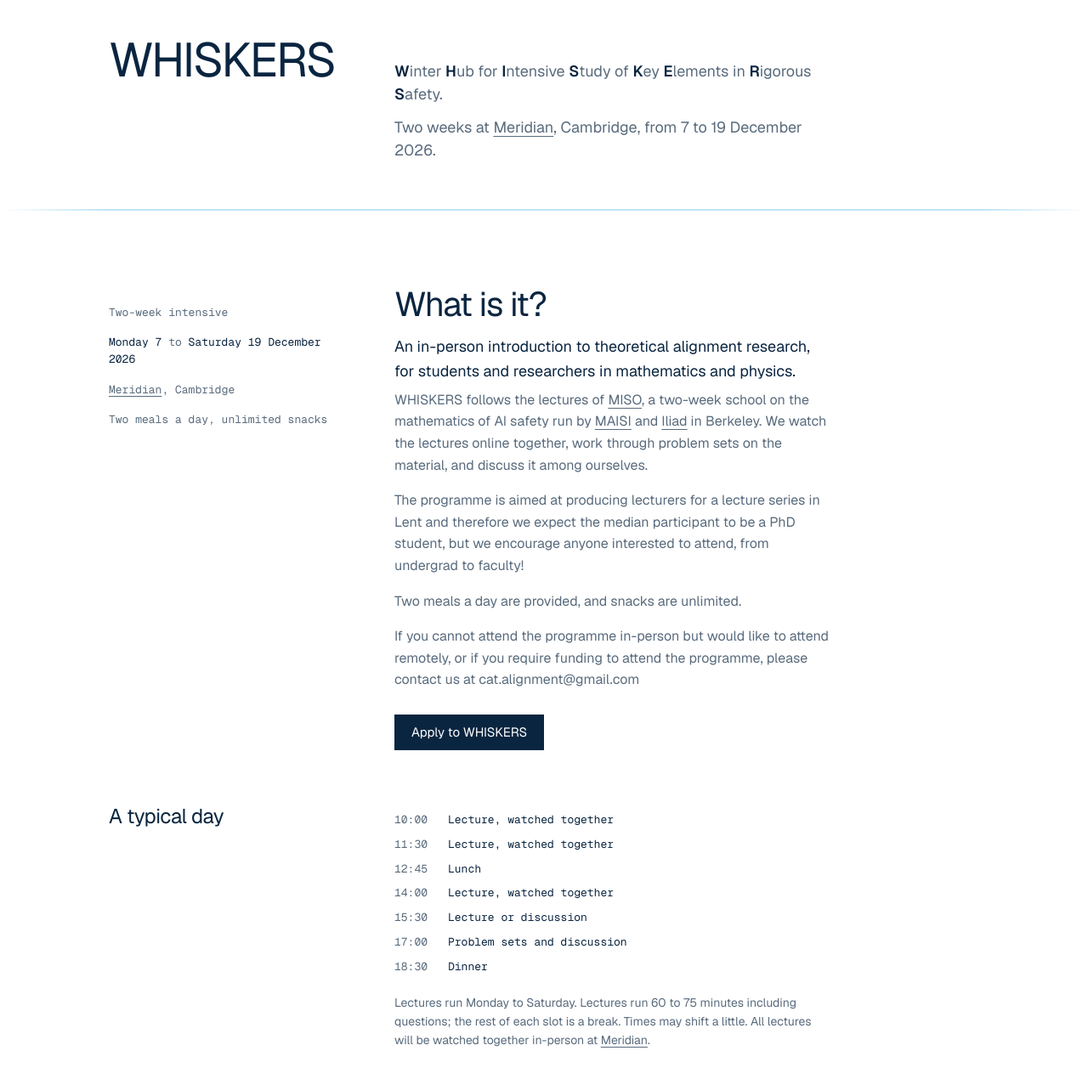
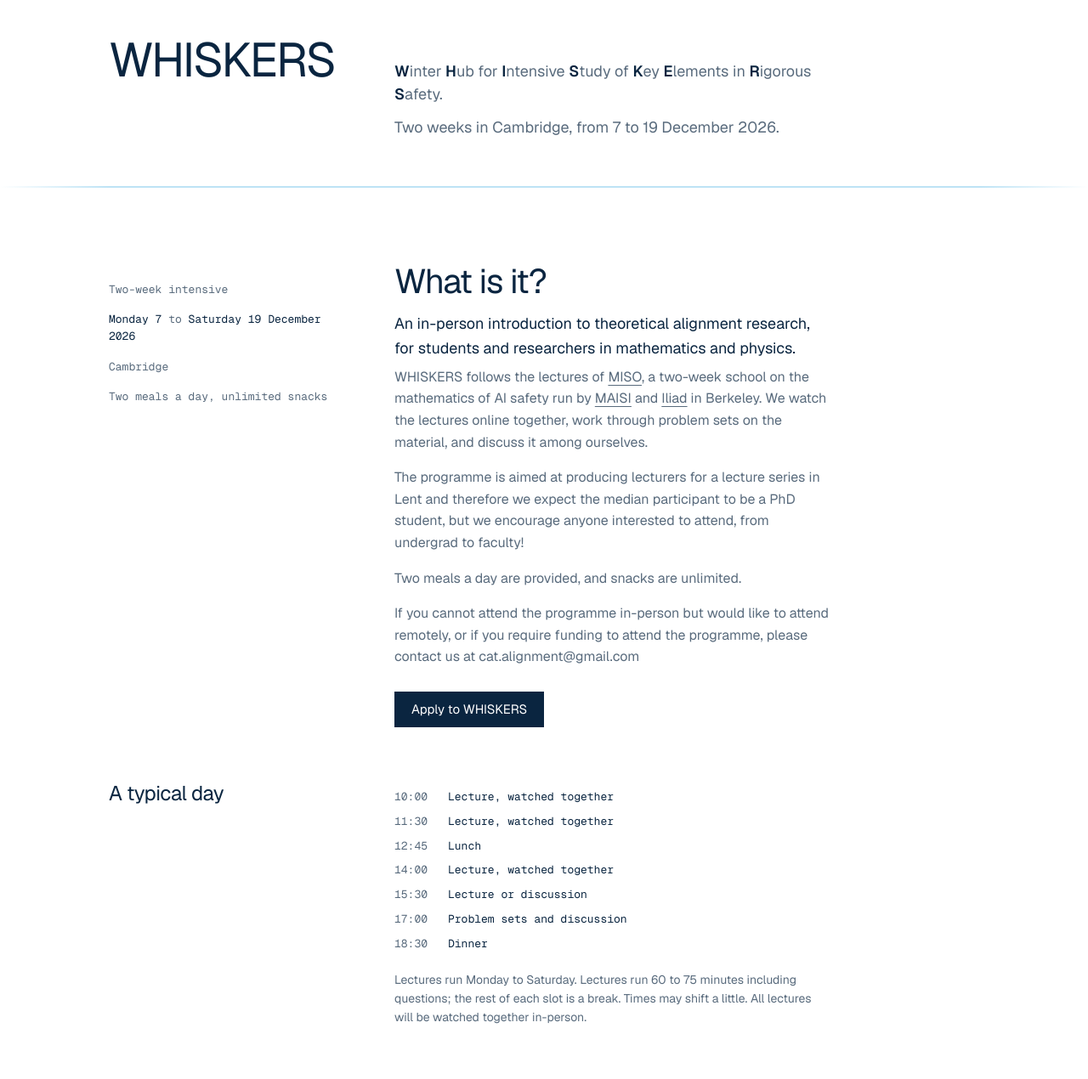
Before and after one commit to cat-alignment/website, a plain HTML site: page programmes/whiskers/index.html in a window 1280 px wide. Shown: the part 100-1370 px from the top of the page at 85% size. Drawn offline with nearby package versions, Linux system fonts and the light colour scheme.

Commit message:
Change location reference from 'Meridian' to 'Cambridge'
Updated the location reference from 'Meridian' to 'Cambridge' in multiple sections of the HTML file.

```diff
--- a/programmes/whiskers/index.html
+++ b/programmes/whiskers/index.html
@@ -4,7 +4,7 @@
   <meta charset="utf-8">
   <meta name="viewport" content="width=device-width, initial-scale=1">
   <title>WHISKERS · CAT</title>
-  <meta name="description" content="WHISKERS: a two-week intensive in theoretical AI safety at Meridian, Cambridge, 7 to 19 December 2026.">
+  <meta name="description" content="WHISKERS: a two-week intensive in theoretical AI safety in Cambridge, 7 to 19 December 2026.">
   <link rel="icon" href="/assets/favicon.svg" type="image/svg+xml">
   <link rel="preconnect" href="https://fonts.googleapis.com">
   <link rel="preconnect" href="https://fonts.gstatic.com" crossorigin>
@@ -35,7 +35,7 @@
         <div class="nav__item">
           <a href="/programmes/" aria-current="page">Programmes</a>
           <ul class="nav__menu">
-            <li><a href="/programmes/whiskers/">WHISKERS<span class="nav__menu-meta">7–19 December · Meridian</span></a></li>
+            <li><a href="/programmes/whiskers/">WHISKERS<span class="nav__menu-meta">7–19 December · Cambridge</span></a></li>
           </ul>
         </div>
         <a href="/resources/">Resources</a>
@@ -49,7 +49,7 @@
       <h1 class="display">WHISKERS</h1>
       <div class="lede">
         <p><b>W</b>inter <b>H</b>ub for <b>I</b>ntensive <b>S</b>tudy of <b>K</b>ey <b>E</b>lements in <b>R</b>igorous <b>S</b>afety.</p>
-        <p>Two weeks at <a href="https://www.meridiancambridge.org/">Meridian</a>, Cambridge, from 7 to 19 December 2026.</p>
+        <p>Two weeks in Cambridge, from 7 to 19 December 2026.</p>
       </div>
     </div>
 
@@ -60,7 +60,7 @@
         <div class="meta mono">
           <p>Two-week intensive</p>
           <p><time datetime="2026-12-07">Monday 7</time> to <time datetime="2026-12-19">Saturday 19 December 2026</time></p>
-          <p><a href="https://www.meridiancambridge.org/">Meridian</a>, Cambridge</p>
+          <p>Cambridge</p>
           <p>Two meals a day, unlimited snacks</p>
         </div>
         <div class="row__body">
@@ -94,7 +94,7 @@
           </dl>
           <p class="note">Lectures run Monday to Saturday. Lectures run 60 to 75 minutes
             including questions; the rest of each slot is a break. Times may
-            shift a little. All lectures will be watched together in-person at <a href="https://www.meridiancambridge.org/">Meridian</a>.</p>
+            shift a little. All lectures will be watched together in-person</a>.</p>
         </div>
       </section>
 
```
